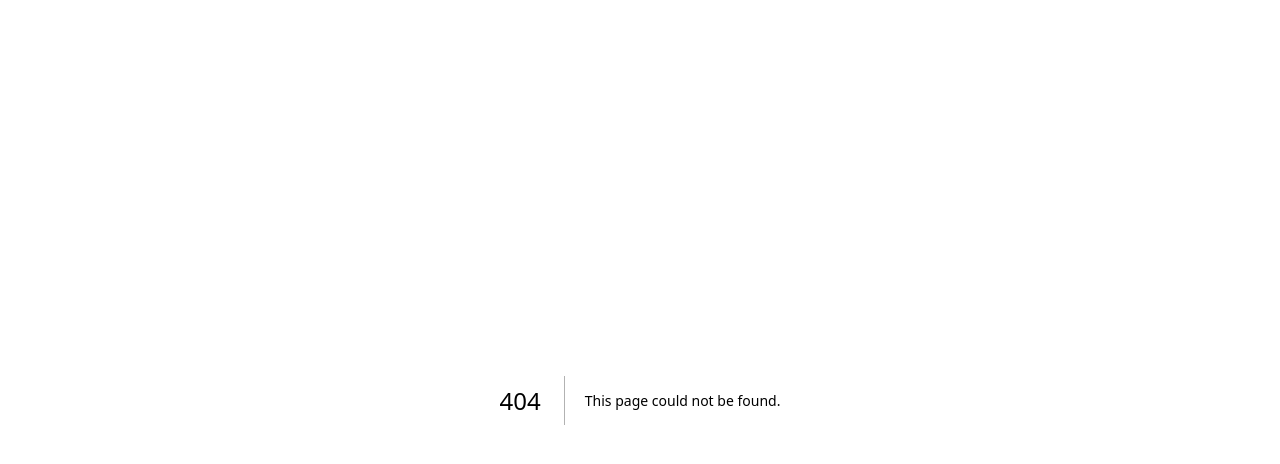
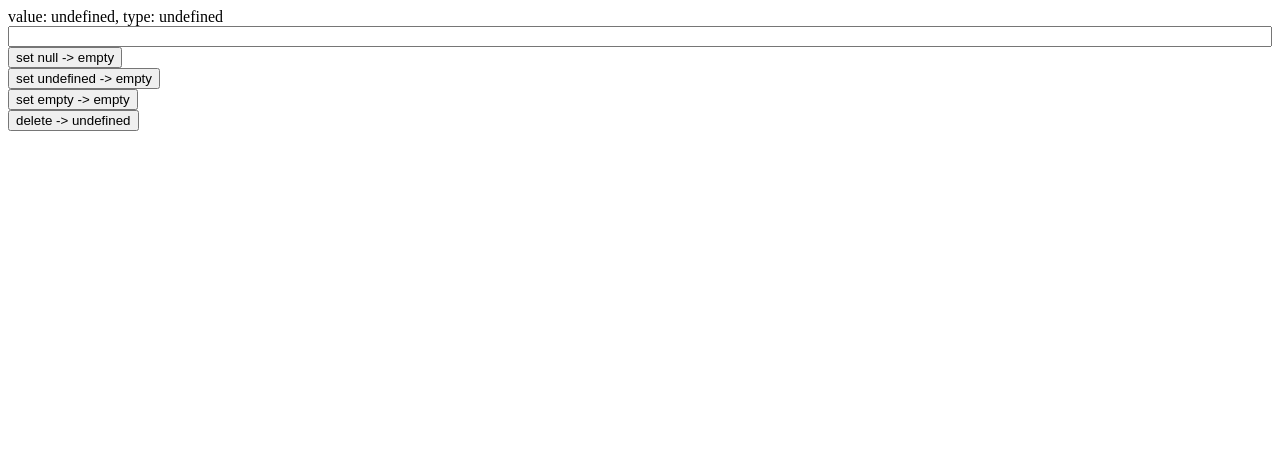
Before and after one commit to torikatsupg/next-playground, a Next.js app: page /playground/query_params/default_router in a window 1280 px wide. Before the commit this address had no page. Shown: the top 464 px of the page. Built offline with nearby package versions, Linux system fonts and the light colour scheme.

Commit message:
feat: add nuqs query sample

```diff
--- a/package.json
+++ b/package.json
@@ -12,6 +12,7 @@
 		"@tanstack/react-query": "^5.28.9",
 		"clsx": "^2.1.1",
 		"next": "14.1.4",
+		"nuqs": "^1.17.8",
 		"react": "^18",
 		"react-dom": "^18",
 		"react-hook-form": "^7.52.1",
--- /dev/null
+++ b/src/components/Button.tsx
@@ -0,0 +1,13 @@
+import clsx from "clsx";
+import { ComponentProps, forwardRef } from "react";
+
+export const Button = ({
+  className,
+  ...otherProps
+}: ComponentProps<"button">) => {
+  return (
+    <div>
+      <button {...otherProps} />
+    </div>
+  );
+};
--- a/src/pages/index.tsx
+++ b/src/pages/index.tsx
@@ -17,6 +17,21 @@ export default function Home() {
             </li>
           </ul>
         </li>
+
+        <li>
+          Query Params
+          <ul>
+            <li>
+              <Link href="/playground/query_params/nuqs">{"nuqs"}</Link>
+            </li>
+
+            <li>
+              <Link href="/playground/query_params/default_router">
+                {"default_router"}
+              </Link>
+            </li>
+          </ul>
+        </li>
       </ul>
     </main>
   );
--- /dev/null
+++ b/src/pages/playground/query_params/default_router.tsx
@@ -0,0 +1,36 @@
+import { Button } from "@/components/button";
+import { Input } from "@/components/Input";
+import { useRouter } from "next/router";
+
+export default function DefaultRouterPage() {
+  const router = useRouter();
+
+  const name = router.query["name"] as string | undefined;
+
+  const onChange = (input: string | undefined | null) => {
+    router.push({ query: { name: input } });
+  };
+
+  return (
+    <div>
+      <Input
+        label={`value: ${name}, type: ${typeof name}`}
+        value={name ?? ""}
+        onChange={(e) => onChange(e.target.value)}
+        error={undefined}
+      />
+
+      <Button onClick={() => onChange(null)}>{"set null -> empty"}</Button>
+
+      <Button onClick={() => onChange(undefined)}>
+        {"set undefined -> empty"}
+      </Button>
+
+      <Button onClick={() => onChange("")}>{"set empty -> empty"}</Button>
+
+      <Button onClick={() => router.push({ query: {} })}>
+        {"delete -> undefined"}
+      </Button>
+    </div>
+  );
+}
--- /dev/null
+++ b/src/pages/playground/query_params/nuqs.tsx
@@ -0,0 +1,32 @@
+import { Button } from "@/components/button";
+import { Input } from "@/components/Input";
+import { useQueryState } from "nuqs";
+
+export default function NuqsPage() {
+  const [firstName, setFirstName] = useQueryState("firstName");
+  const [lastName, setLastName] = useQueryState("lastName");
+
+  return (
+    <div>
+      <Input
+        label={`firstName, value: ${firstName}, type: ${typeof firstName}`}
+        value={firstName ?? ""}
+        onChange={(e) => setFirstName(e.target.value)}
+        error={undefined}
+      />
+
+      <Button onClick={() => setFirstName(null)}>{"set null -> empty"}</Button>
+
+      <Button disabled={true}>{"set undefined (not allowed)"}</Button>
+
+      <Button onClick={() => setFirstName("")}>{"set empty -> empty"}</Button>
+
+      <Input
+        label={`lastName, value: ${lastName}, type: ${typeof lastName}`}
+        value={lastName ?? ""}
+        onChange={(e) => setLastName(e.target.value)}
+        error={undefined}
+      />
+    </div>
+  );
+}
```
Also changed, not shown: 1 other file (tests, documents, lock files or other folders).
